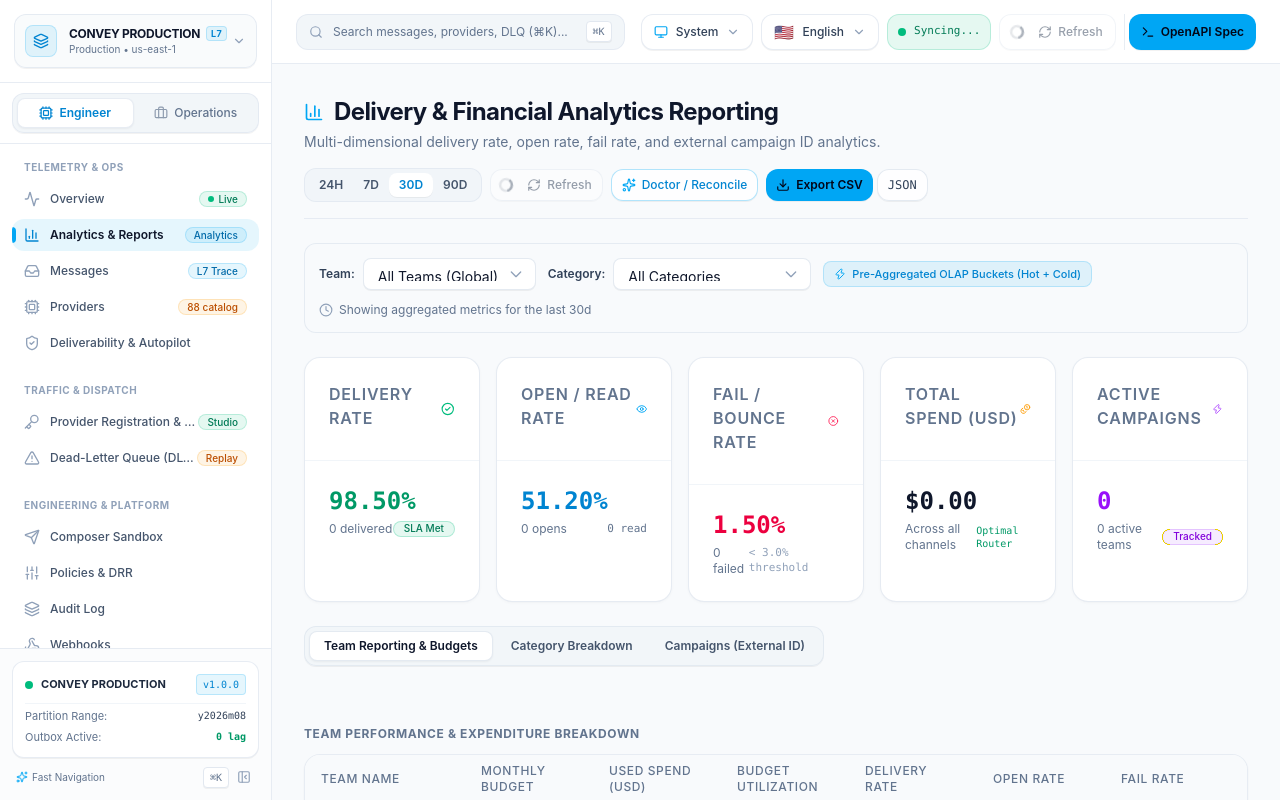
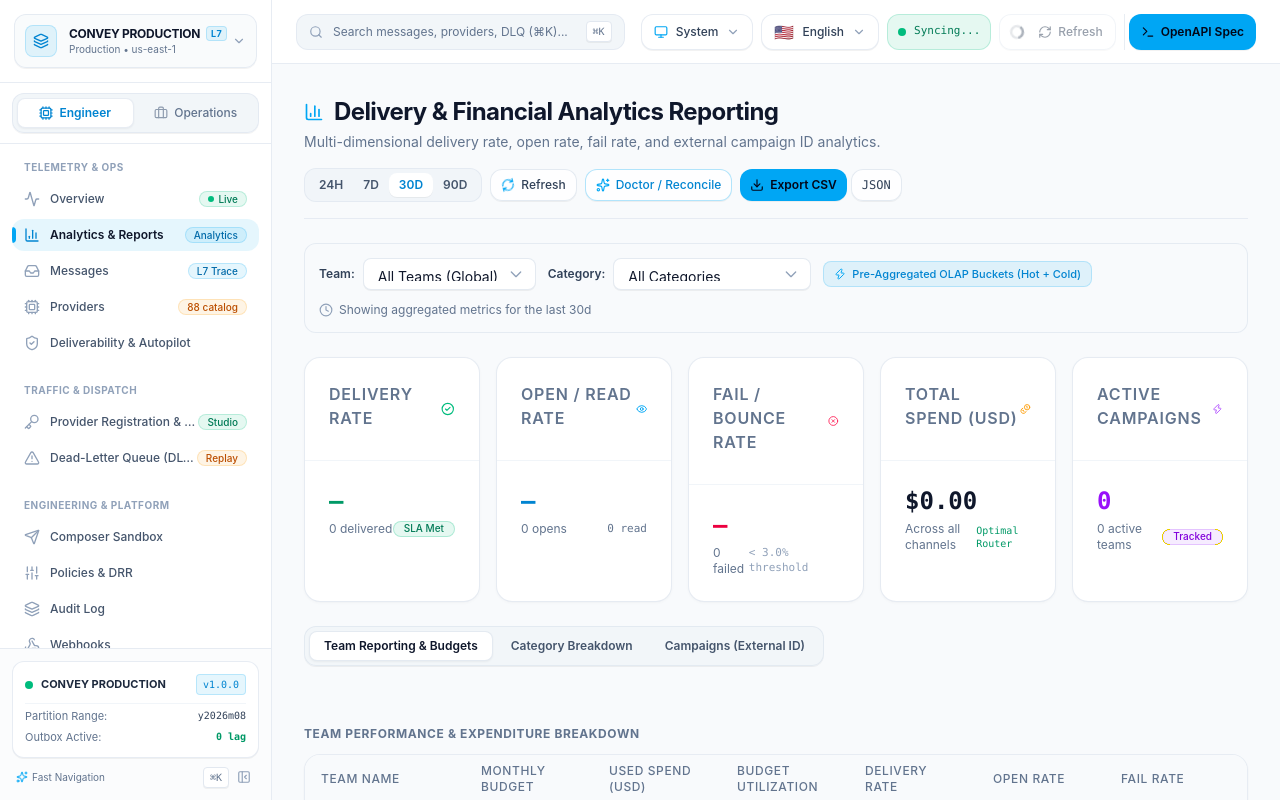
Before and after one commit to hamidrezakks/convey, a React (Vite) app in the folder apps/web/: page /reports in a window 1280 px wide. Built offline with nearby package versions, Linux system fonts and the light colour scheme.

Commit message:
fix(web): prevent screen blinking on period changes with keepPreviousData and minute date rounding

```diff
--- a/apps/web/src/pages/ReportsPage.tsx
+++ b/apps/web/src/pages/ReportsPage.tsx
@@ -1,5 +1,5 @@
 import { type CampaignReportDto, formatCurrencyAmount } from '@convey/shared';
-import { useQuery } from '@tanstack/react-query';
+import { keepPreviousData, useQuery } from '@tanstack/react-query';
 import {
   BarChart3,
   CheckCircle2,
@@ -28,6 +28,7 @@
 import { useI18n } from '../i18n/context';
 import { api } from '../lib/api';
 import { reportKeys } from '../lib/queryKeys';
+import { cn } from '../lib/utils';
 import { useUiMode } from '../mode';
 
 export function ReportsPage() {
@@ -44,9 +45,10 @@
   // Selected Campaign Drilldown Modal State
   const [selectedCampaignId, setSelectedCampaignId] = useState<string | null>(null);
 
-  // Compute ISO Dates based on timeRange
+  // Compute ISO Dates based on timeRange (rounded to minute boundary for seamless caching)
   const { startDate, endDate } = useMemo(() => {
     const now = new Date();
+    now.setSeconds(0, 0);
     let days = 30;
     if (timeRange === '24h') days = 1;
     else if (timeRange === '7d') days = 7;
@@ -72,37 +74,51 @@
   // 1. Overview Query
   const {
     data: overviewData,
-    isLoading: isLoadingOverview,
+    isFetching: isFetchingOverview,
     refetch: refetchOverview,
   } = useQuery({
     queryKey: reportKeys.overview(filterParams),
     queryFn: () => api.getReportingOverview(filterParams),
+    placeholderData: keepPreviousData,
+    staleTime: 30_000,
   });
 
   // 2. Teams Query
   const {
     data: teamsData,
     isLoading: isLoadingTeams,
+    isFetching: isFetchingTeams,
     refetch: refetchTeams,
   } = useQuery({
     queryKey: reportKeys.teams(filterParams),
     queryFn: () => api.getTeamReports(filterParams),
+    placeholderData: keepPreviousData,
+    staleTime: 30_000,
   });
 
   // 3. Categories Query
-  const { data: categoriesData, refetch: refetchCategories } = useQuery({
+  const {
+    data: categoriesData,
+    isFetching: isFetchingCategories,
+    refetch: refetchCategories,
+  } = useQuery({
     queryKey: reportKeys.categories(filterParams),
     queryFn: () => api.getCategoryReports(filterParams),
+    placeholderData: keepPreviousData,
+    staleTime: 30_000,
   });
 
   // 4. Campaigns Query
   const {
     data: campaignsData,
     isLoading: isLoadingCampaigns,
+    isFetching: isFetchingCampaigns,
     refetch: refetchCampaigns,
   } = useQuery({
     queryKey: reportKeys.campaigns({ ...filterParams, search: campaignSearch || undefined }),
     queryFn: () => api.getCampaignReports({ ...filterParams, search: campaignSearch || undefined }),
+    placeholderData: keepPreviousData,
+    staleTime: 30_000,
   });
 
   // 5. Campaign Drilldown Query
@@ -110,7 +126,10 @@
     queryKey: reportKeys.campaignDetail(selectedCampaignId || '', filterParams),
     queryFn: () => (selectedCampaignId ? api.getCampaignDetails(selectedCampaignId) : Promise.resolve(null)),
     enabled: !!selectedCampaignId,
+    placeholderData: keepPreviousData,
   });
+
+  const isRefreshing = isFetchingOverview || isFetchingTeams || isFetchingCategories || isFetchingCampaigns;
 
   const handleRefreshAll = () => {
     refetchOverview();
@@ -442,10 +461,10 @@
             variant="outline"
             size="sm"
             onClick={handleRefreshAll}
-            isLoading={isLoadingOverview || isLoadingTeams}
-            className="text-xs gap-1.5 rounded-xl"
+            isLoading={false}
+            className="text-xs gap-1.5 rounded-xl cursor-pointer"
           >
-            <RefreshCw className="w-3.5 h-3.5" />
+            <RefreshCw className={cn('w-3.5 h-3.5', isRefreshing && 'animate-spin text-sky-500')} />
             <span>{t('common.refresh')}</span>
           </Button>
 
@@ -548,10 +567,10 @@
           </CardHeader>
           <CardContent>
             <div className="text-2xl font-bold font-mono text-emerald-600 dark:text-emerald-400">
-              {summary?.deliveryRatePercent.toFixed(2) ?? '98.50'}%
+              {summary ? `${summary.deliveryRatePercent.toFixed(2)}%` : '—'}
             </div>
             <div className="flex items-center justify-between mt-1 text-xs text-slate-500 dark:text-slate-400">
-              <span>{summary?.totalDelivered.toLocaleString() ?? '0'} delivered</span>
+              <span>{summary ? `${summary.totalDelivered.toLocaleString()} delivered` : '0 delivered'}</span>
               <Badge variant="success" className="text-[10px] py-0">
                 SLA Met
               </Badge>
@@ -569,11 +588,13 @@
           </CardHeader>
           <CardContent>
             <div className="text-2xl font-bold font-mono text-sky-600 dark:text-sky-400">
-              {summary?.openRatePercent.toFixed(2) ?? '51.20'}%
+              {summary ? `${summary.openRatePercent.toFixed(2)}%` : '—'}
             </div>
             <div className="flex items-center justify-between mt-1 text-xs text-slate-500 dark:text-slate-400">
-              <span>{summary?.totalOpened.toLocaleString() ?? '0'} opens</span>
-              <span className="text-[11px] font-mono">{(summary?.totalRead || 0).toLocaleString()} read</span>
+              <span>{summary ? `${summary.totalOpened.toLocaleString()} opens` : '0 opens'}</span>
+              <span className="text-[11px] font-mono">
+                {summary ? `${(summary.totalRead || 0).toLocaleString()} read` : '0 read'}
+              </span>
             </div>
           </CardContent>
         </Card>
@@ -588,10 +609,10 @@
           </CardHeader>
           <CardContent>
             <div className="text-2xl font-bold font-mono text-rose-600 dark:text-rose-400">
-              {summary?.failRatePercent.toFixed(2) ?? '1.50'}%
+              {summary ? `${summary.failRatePercent.toFixed(2)}%` : '—'}
             </div>
             <div className="flex items-center justify-between mt-1 text-xs text-slate-500 dark:text-slate-400">
-              <span>{summary?.totalFailed.toLocaleString() ?? '0'} failed</span>
+              <span>{summary ? `${summary.totalFailed.toLocaleString()} failed` : '0 failed'}</span>
               <span className="text-[11px] font-mono text-slate-400">&lt; 3.0% threshold</span>
             </div>
           </CardContent>
@@ -607,7 +628,7 @@
           </CardHeader>
           <CardContent>
             <div className="text-2xl font-bold font-mono text-slate-900 dark:text-white">
-              ${summary?.totalCostUsd.toLocaleString('en-US', { minimumFractionDigits: 2 }) ?? '0.00'}
+              {summary ? `$${summary.totalCostUsd.toLocaleString('en-US', { minimumFractionDigits: 2 })}` : '$0.00'}
             </div>
             <div className="flex items-center justify-between mt-1 text-xs text-slate-500 dark:text-slate-400">
               <span>Across all channels</span>
@@ -626,10 +647,10 @@
           </CardHeader>
           <CardContent>
             <div className="text-2xl font-bold font-mono text-purple-600 dark:text-purple-400">
-              {summary?.activeCampaignsCount ?? campaignList.length}
+              {summary ? (summary.activeCampaignsCount ?? campaignList.length) : campaignList.length}
             </div>
             <div className="flex items-center justify-between mt-1 text-xs text-slate-500 dark:text-slate-400">
-              <span>{summary?.activeTeamsCount ?? teams.length} active teams</span>
+              <span>{summary ? (summary.activeTeamsCount ?? teams.length) : teams.length} active teams</span>
               <Badge variant="purple" className="text-[10px] py-0">
                 Tracked
               </Badge>
```
